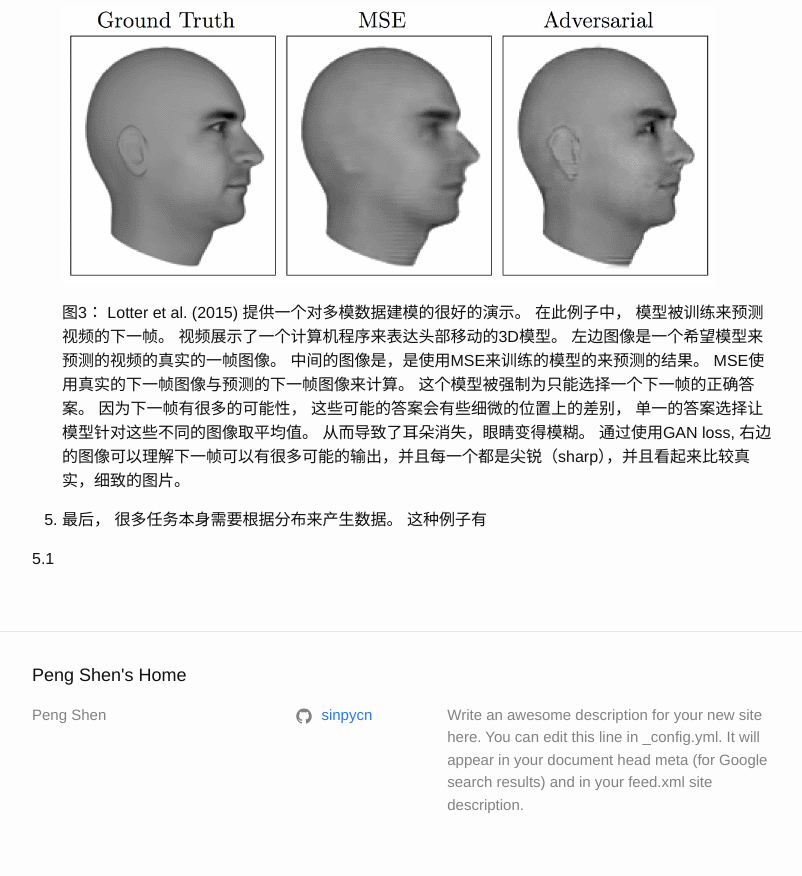
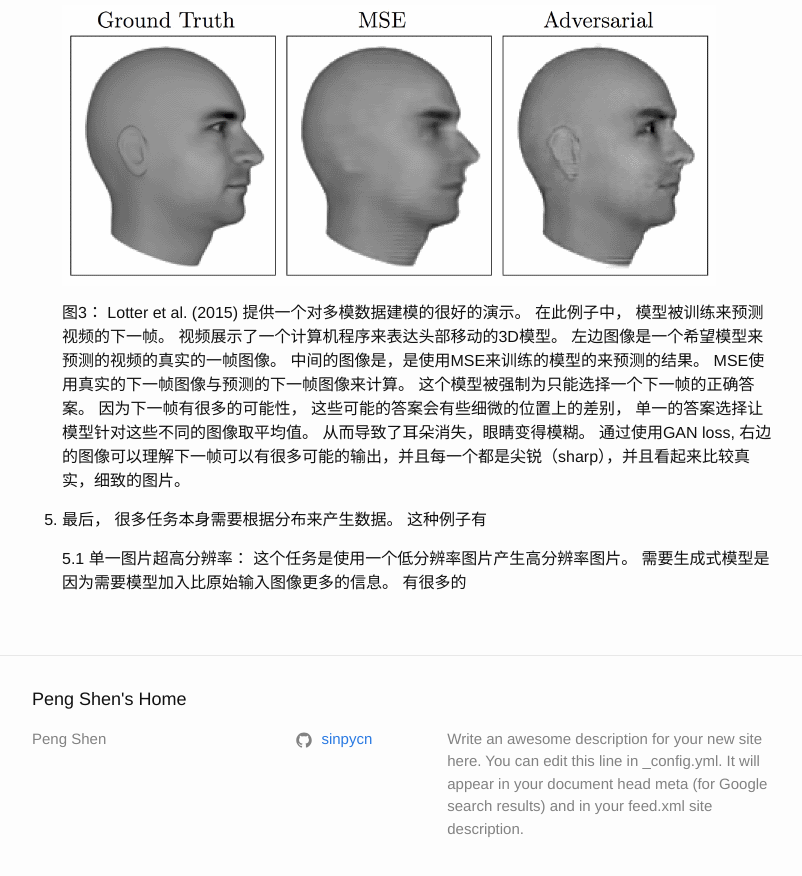
Before and after one commit to sinpycn/sinpycn.github.io, a Jekyll site: the page built from _posts/research/2017-05-28-NIPS2016-GAN-Tutorial-:-Why-study-generative-modeling.md, in a window 1280 px wide and 900 px high, scrolled down 966 px. Shown: the top 876 px of the window, without its empty margins (238-1040 px from the left). Built offline with Jekyll 4.4.1, drawn with Linux system fonts in a browser that asks for light colours.

Commit message:
Update 2017-05-28-NIPS2016-GAN-Tutorial-:-Why-study-generative-modeling.md

```diff
--- a/_posts/research/2017-05-28-NIPS2016-GAN-Tutorial-:-Why-study-generative-modeling.md
+++ b/_posts/research/2017-05-28-NIPS2016-GAN-Tutorial-:-Why-study-generative-modeling.md
@@ -31,4 +31,4 @@ mathjax: true
 
 5. 最后， 很多任务本身需要根据分布来产生数据。 这种例子有
 
-5.1
+   5.1 单一图片超高分辨率： 这个任务是使用一个低分辨率图片产生高分辨率图片。 需要生成式模型是因为需要模型加入比原始输入图像更多的信息。 有很多的
```
